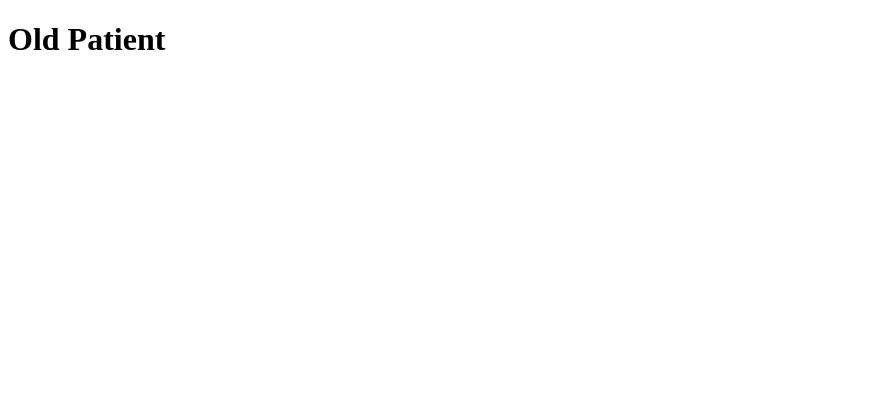
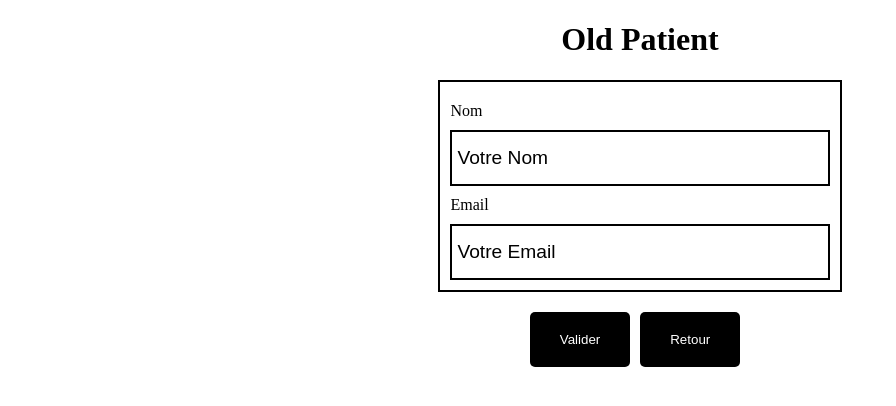
Before and after one commit to davidduranty/PMSI-Training, an Angular app: page /oldpatient in a window 1280 px wide. Shown: the top 406 px of the page, without its empty margins (0-896 px from the left). Built offline with nearby package versions, Linux system fonts and the light colour scheme.

Commit message:
Angular 16: component old patient

```diff
--- a/src/app/old-patient/old-patient.component.css
+++ b/src/app/old-patient/old-patient.component.css
@@ -0,0 +1,7 @@
+h1 {
+  text-align: center;
+}
+.btn-old-patient {
+  display: flex;
+  justify-content: center;
+}
--- a/src/app/old-patient/old-patient.component.html
+++ b/src/app/old-patient/old-patient.component.html
@@ -1 +1,17 @@
 <h1>Old Patient</h1>
+
+<div class="form-new-patient">
+  <form action="">
+    <label for="">Nom</label>
+    <input type="text" placeholder="Votre Nom" />
+
+    <label for="">Email</label>
+    <input type="email" placeholder="Votre Email" />
+  </form>
+</div>
+<div class="btn-old-patient">
+  <nav>
+    <button>Valider</button>
+    <button [routerLink]="['']">Retour</button>
+  </nav>
+</div>
```
